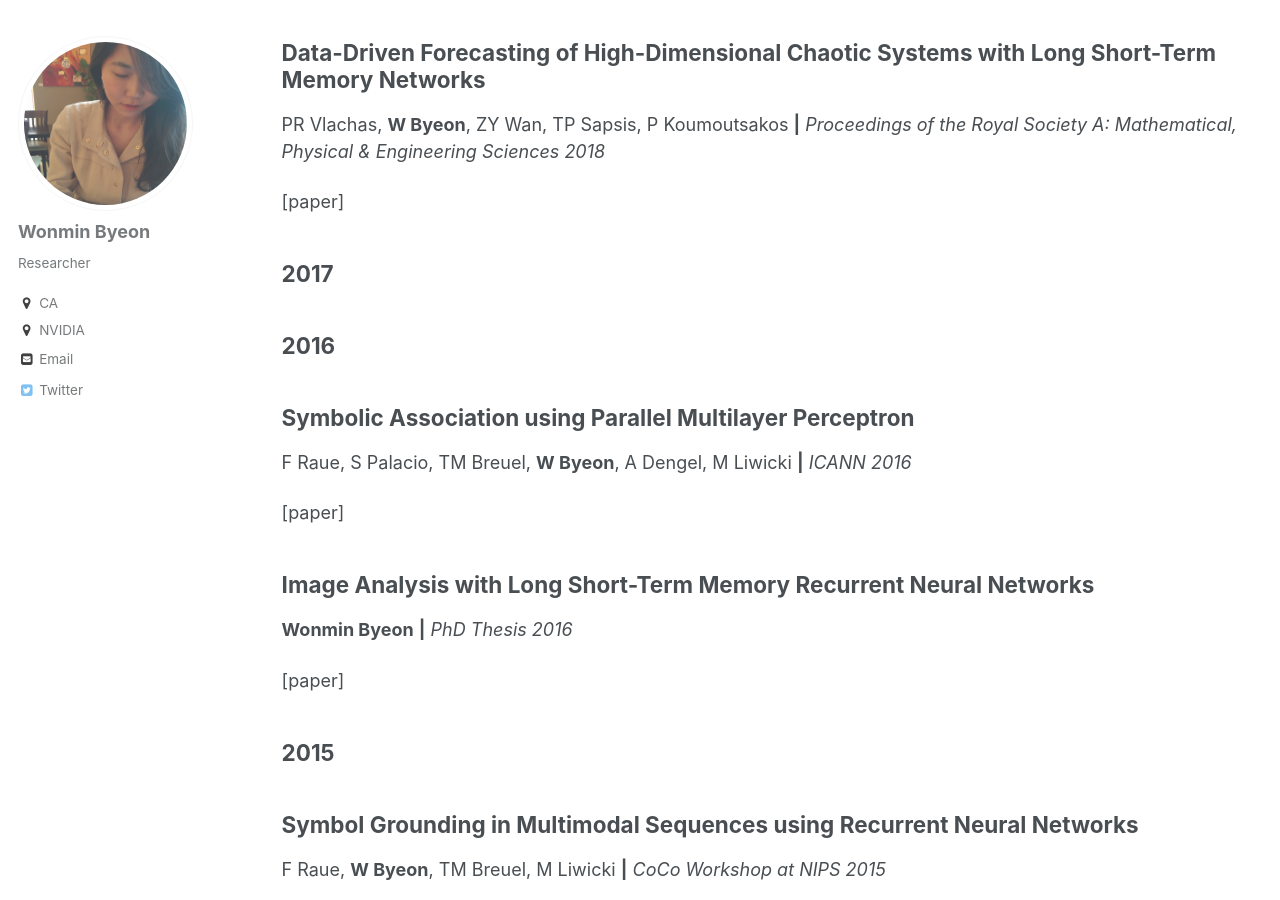
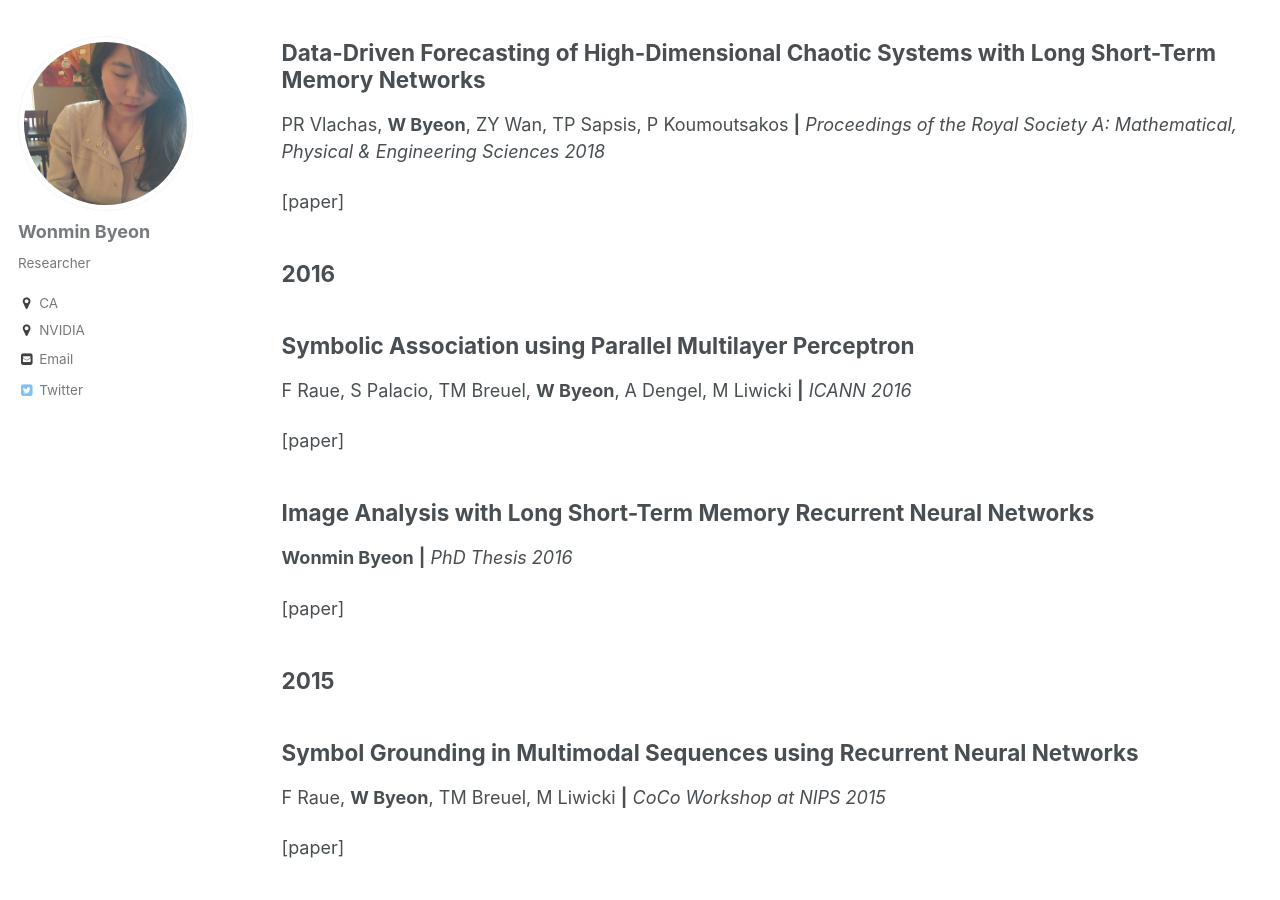
Before and after one commit to wonmin-byeon/wonmin-byeon.github.io, a Jekyll site: the page built from _pages/publications.md, in a window 1280 px wide and 900 px high, scrolled down 1137 px. Built offline with Jekyll 4.4.1, drawn with Linux system fonts in a browser that asks for light colours.

Commit message:
publication by year

```diff
--- a/_pages/publications.md
+++ b/_pages/publications.md
@@ -29,13 +29,6 @@ author_profile: true
 <h2>2018</h2>
 {% for post in site.publications reversed %}
   {% if post.year == '2018' %}
-      {% include archive-single.html %}
-  {% endif %}
-{% endfor %}
-
-<h2>2017</h2>
-{% for post in site.publications reversed %}
-  {% if post.year == '2017' %}
       {% include archive-single.html %}
   {% endif %}
 {% endfor %}
```
